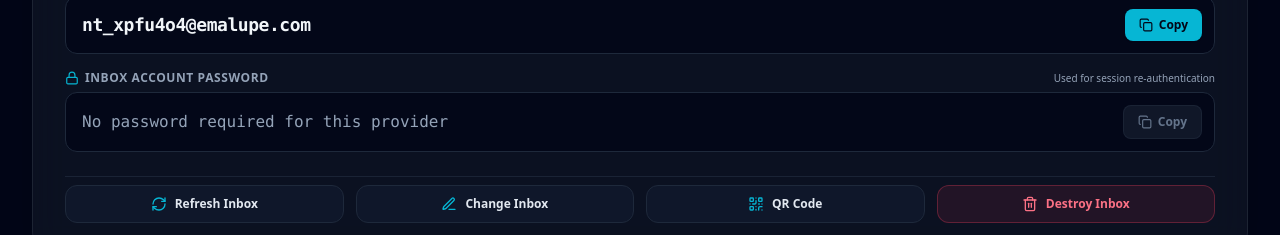
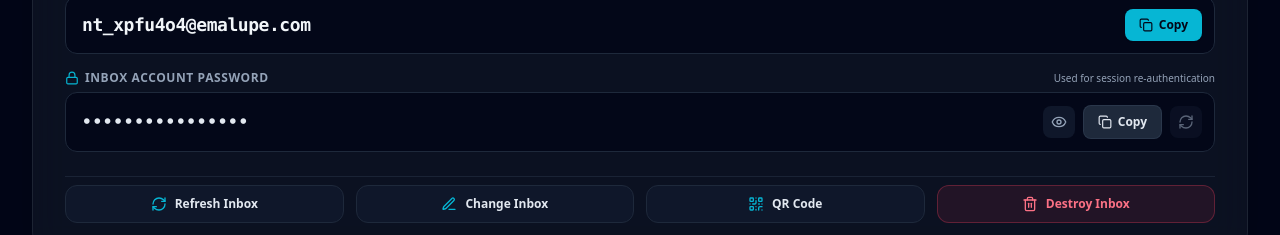
Before and after one commit to SumitWagdare/temp-email-with-password, a Next.js app: page /temp-mail in a window 1280 px wide. Shown: the part 310-545 px from the top of the page. Built offline with nearby package versions, Linux system fonts and the light colour scheme; no server answers.

Commit message:
fix: restore password display UI and generate password for 1secmail

```diff
--- a/src/app/temp-mail/page.tsx
+++ b/src/app/temp-mail/page.tsx
@@ -362,19 +362,6 @@ export default function TempMailPage() {
 
             {initializing || !account ? (
               <div className="h-12 w-full bg-slate-900 animate-pulse rounded-xl" />
-            ) : !account.password ? (
-              <div className="flex items-center gap-2 bg-slate-950/80 p-2.5 sm:p-3 rounded-xl border border-slate-800">
-                <span className="flex-1 font-mono text-sm sm:text-base font-medium text-slate-400 truncate px-1">
-                  No password required for this provider
-                </span>
-                <button
-                  className="py-2 px-3.5 rounded-lg bg-slate-800/50 text-slate-500 border border-slate-700/30 font-bold transition-all flex items-center gap-1.5 text-xs shrink-0 cursor-not-allowed"
-                  disabled
-                >
-                  <Copy className="w-3.5 h-3.5" />
-                  <span>Copy</span>
-                </button>
-              </div>
             ) : (
               <div className="flex items-center gap-2 bg-slate-950/80 p-2.5 sm:p-3 rounded-xl border border-slate-800">
                 <span className="flex-1 font-mono text-sm sm:text-base font-bold tracking-wider text-slate-200 truncate select-all px-1">
--- a/src/lib/email-providers/1secmail.ts
+++ b/src/lib/email-providers/1secmail.ts
@@ -26,10 +26,12 @@ export class OneSecMailProvider implements EmailProvider {
 
   async createAccount(username: string, domain: string): Promise<InboxAccount> {
     const address = `${username.toLowerCase()}@${domain}`;
+    const password = `NoTrace_${Math.random().toString(36).slice(2, 10)}!`;
     return {
       id: username,
       address,
       token: null,
+      password,
       providerName: this.name,
       createdAt: new Date().toISOString(),
     };
```
